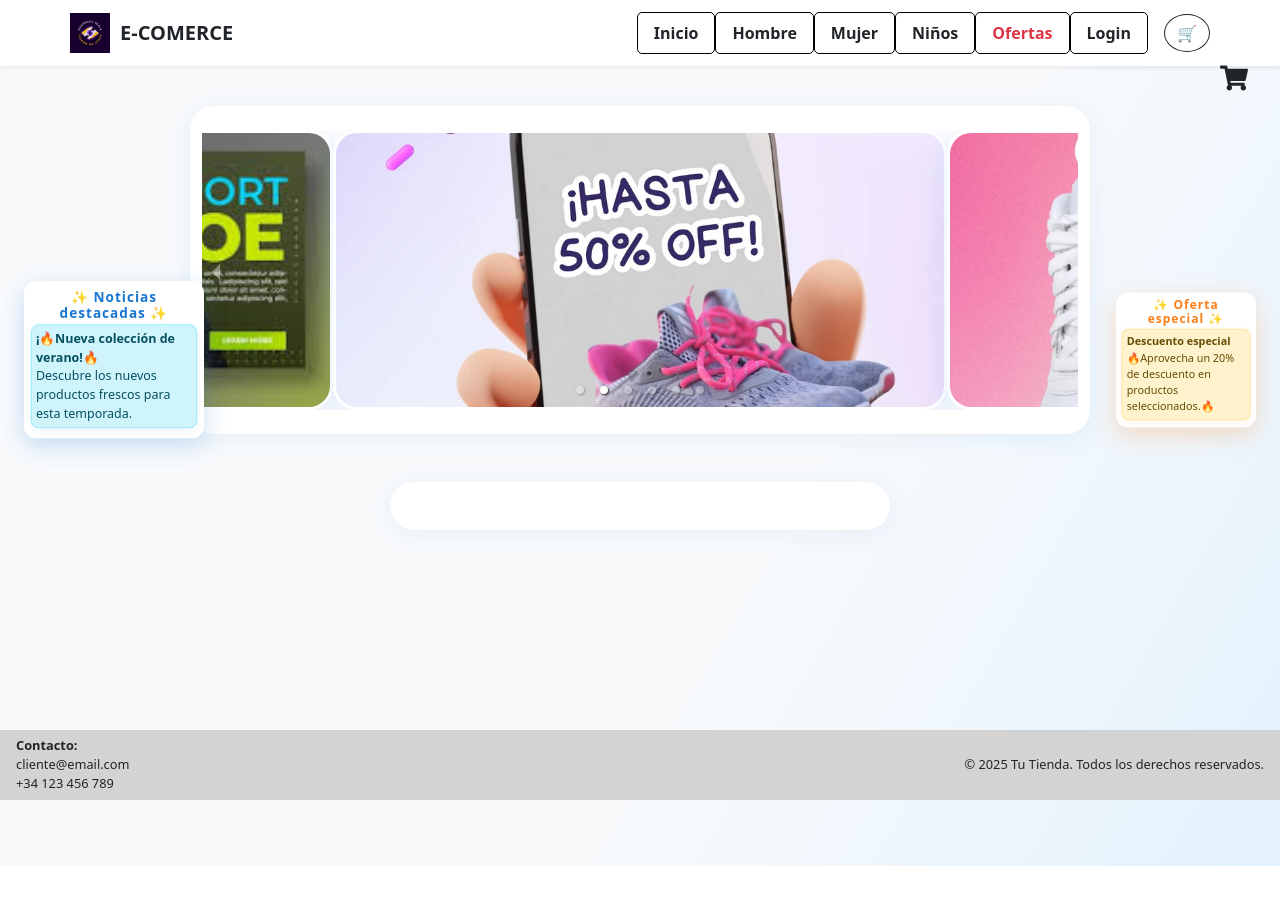
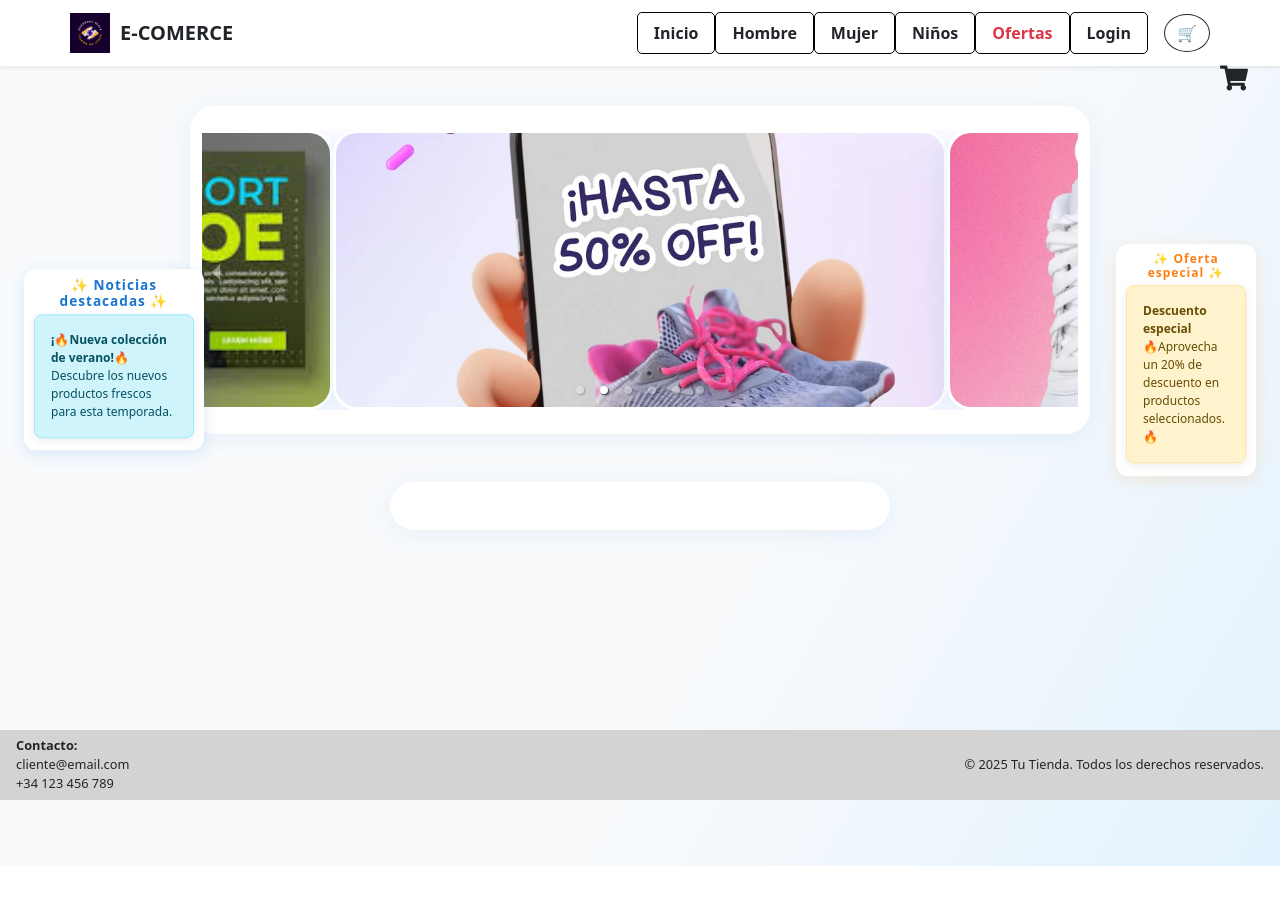
Before and after one commit to YANINAMARQUEZ/mi-ecommerce, a React (Vite) app: page / in a window 1280 px wide. Shown: the top 904 px of the page. Built offline with nearby package versions, Linux system fonts and the light colour scheme.

Commit message:
Update NewsSections.tsx

```diff
--- a/src/componentes/NewsSections.tsx
+++ b/src/componentes/NewsSections.tsx
@@ -1,3 +1,5 @@
+import React from "react";
+
 const news = [
   {
     title: "¡🔥Nueva colección de verano!🔥",
@@ -11,111 +13,96 @@ const news = [
 
 const NewsSection = () => (
   <>
-    {/* Noticia destacada izquierda - mitad de la página */}
-    <section
-      style={{
-        position: "fixed",
-        top: "45vh", // Centrado verticalmente en la mitad inferior
-        left: 24,
-        zIndex: 3000,
-        maxWidth: "180px",
-        width: "70vw",
-        boxShadow: "0 4px 16px rgba(25,118,210,0.15)",
-        borderRadius: 12,
-        animation: "pulseNews 1.2s infinite alternate",
-        background: "#fff",
-        padding: "8px 10px",
-        transform: "translateY(-50%)",
-      }}
-    >
-      <h2
-        style={{
-          fontSize: "0.85rem",
-          marginBottom: 4,
-          color: "#1976d2",
-          fontWeight: 700,
-          textAlign: "center",
-          letterSpacing: 1,
-        }}
-      >
-        ✨ Noticias destacadas ✨
-      </h2>
-      <div
-        className="alert alert-info py-1 px-1"
-        role="alert"
-        style={{
-          fontSize: "0.75rem",
-          fontWeight: 500,
-          marginBottom: "0.3rem",
-          borderRadius: 8,
-          boxShadow: "0 2px 8px rgba(25,118,210,0.08)",
-          animation: "bounceNews 1s infinite alternate",
-        }}
-      >
+    {/* 🟦 Banner izquierdo */}
+    <section className="news-banner news-left">
+      <h2 className="news-title">✨ Noticias destacadas ✨</h2>
+      <div className="alert alert-info news-alert">
         <strong>{news[0].title}</strong>
         <br />
         {news[0].content}
       </div>
     </section>
 
-    {/* Noticia destacada derecha - mitad de la página */}
-    <section
-      style={{
-        position: "fixed",
-        top: "45vh", // Centrado verticalmente en la mitad inferior
-        right: 24,
-        zIndex: 3000,
-        maxWidth: "140px",
-        width: "50vw",
-        boxShadow: "0 4px 16px rgba(253,126,20,0.15)",
-        borderRadius: 12,
-        animation: "pulseNewsOrange 1.2s infinite alternate",
-        background: "#fff",
-        padding: "6px 8px",
-        transform: "translateY(-50%)",
-      }}
-    >
-      <h2
-        style={{
-          fontSize: "0.75rem",
-          marginBottom: 3,
-          color: "#fd7e14",
-          fontWeight: 700,
-          textAlign: "center",
-          letterSpacing: 1,
-        }}
-      >
-        ✨ Oferta especial ✨
-      </h2>
-      <div
-        className="alert alert-warning py-1 px-1"
-        role="alert"
-        style={{
-          fontSize: "0.65rem",
-          fontWeight: 500,
-          marginBottom: "0.2rem",
-          borderRadius: 7,
-          boxShadow: "0 2px 8px rgba(253,126,20,0.08)",
-          animation: "bounceNews 1s infinite alternate",
-        }}
-      >
+    {/* 🟧 Banner derecho */}
+    <section className="news-banner news-right">
+      <h2 className="news-title orange">✨ Oferta especial ✨</h2>
+      <div className="alert alert-warning news-alert">
         <strong>{news[1].title}</strong>
         <br />
         {news[1].content}
       </div>
     </section>
+
+    {/* 🎨 Estilos embebidos */}
     <style>{`
+      .news-banner {
+        position: fixed;
+        top: 45vh;
+        z-index: 3000;
+        background: #fff;
+        padding: 8px 10px;
+        border-radius: 12px;
+        box-shadow: 0 4px 16px rgba(0,0,0,0.1);
+        animation: bounceNews 1s infinite alternate;
+        transform: translateY(-50%);
+        max-width: 180px;
+        width: 70vw;
+      }
+
+      .news-left {
+        left: 24px;
+        animation: pulseNews 1.2s infinite alternate;
+      }
+
+      .news-right {
+        right: 24px;
+        max-width: 140px;
+        width: 50vw;
+        animation: pulseNewsOrange 1.2s infinite alternate;
+      }
+
+      .news-title {
+        font-size: 0.85rem;
+        margin-bottom: 4px;
+        font-weight: 700;
+        text-align: center;
+        letter-spacing: 1px;
+        color: #1976d2;
+      }
+
+      .news-title.orange {
+        color: #fd7e14;
+        font-size: 0.75rem;
+      }
+
+      .news-alert {
+        font-size: 0.75rem;
+        font-weight: 500;
+        margin-bottom: 0.3rem;
+        border-radius: 8px;
+        box-shadow: 0 2px 8px rgba(0,0,0,0.08);
+      }
+
       @keyframes pulseNews {
         0% { box-shadow: 0 4px 16px rgba(25,118,210,0.15); }
         100% { box-shadow: 0 8px 24px rgba(25,118,210,0.25); }
       }
+
       @keyframes pulseNewsOrange {
         0% { box-shadow: 0 4px 16px rgba(253,126,20,0.15); }
         100% { box-shadow: 0 8px 24px rgba(253,126,20,0.25); }
       }
+
       @keyframes bounceNews {
         0% { transform: scale(1);}
         100% { transform: scale(1.05);}
+      }
+
+      /* 📱 Ocultar en móviles */
+      @media (max-width: 768px) {
+        .news-banner {
+          display: none;
+        }
       }
     `}</style>
   </>
```
